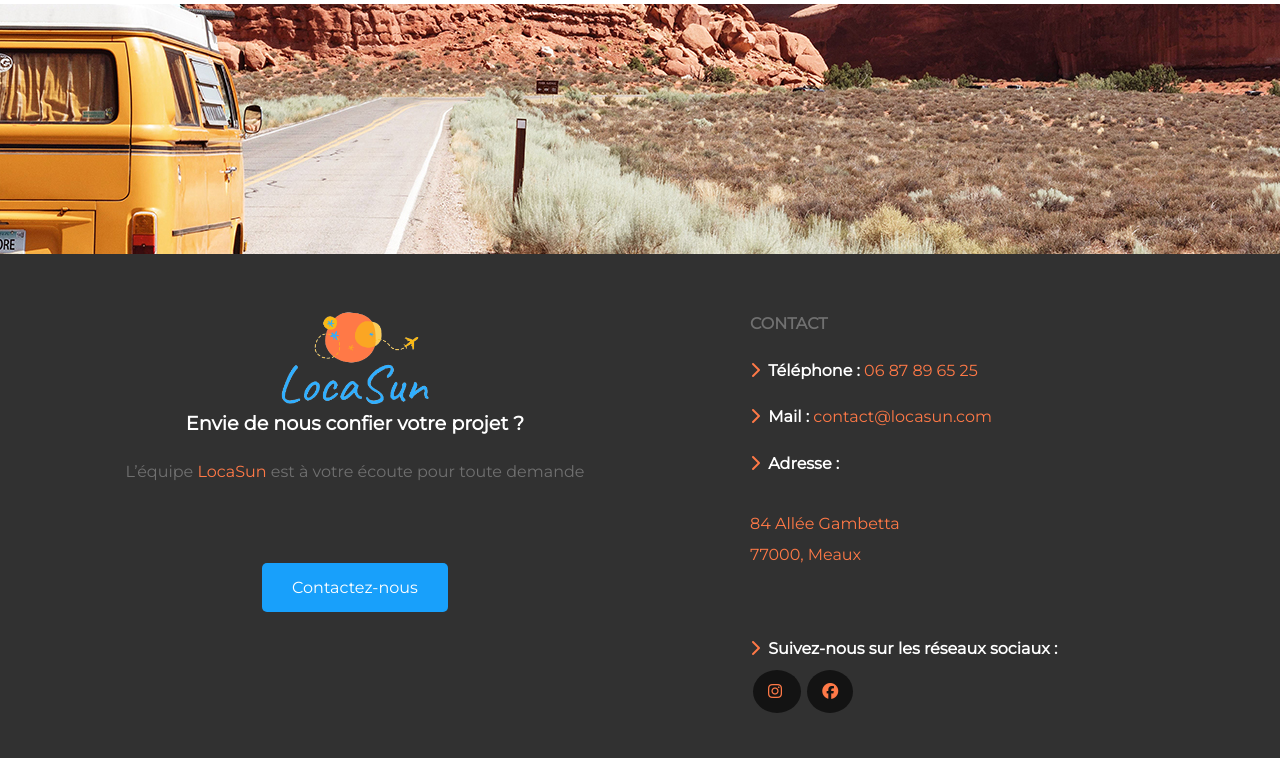
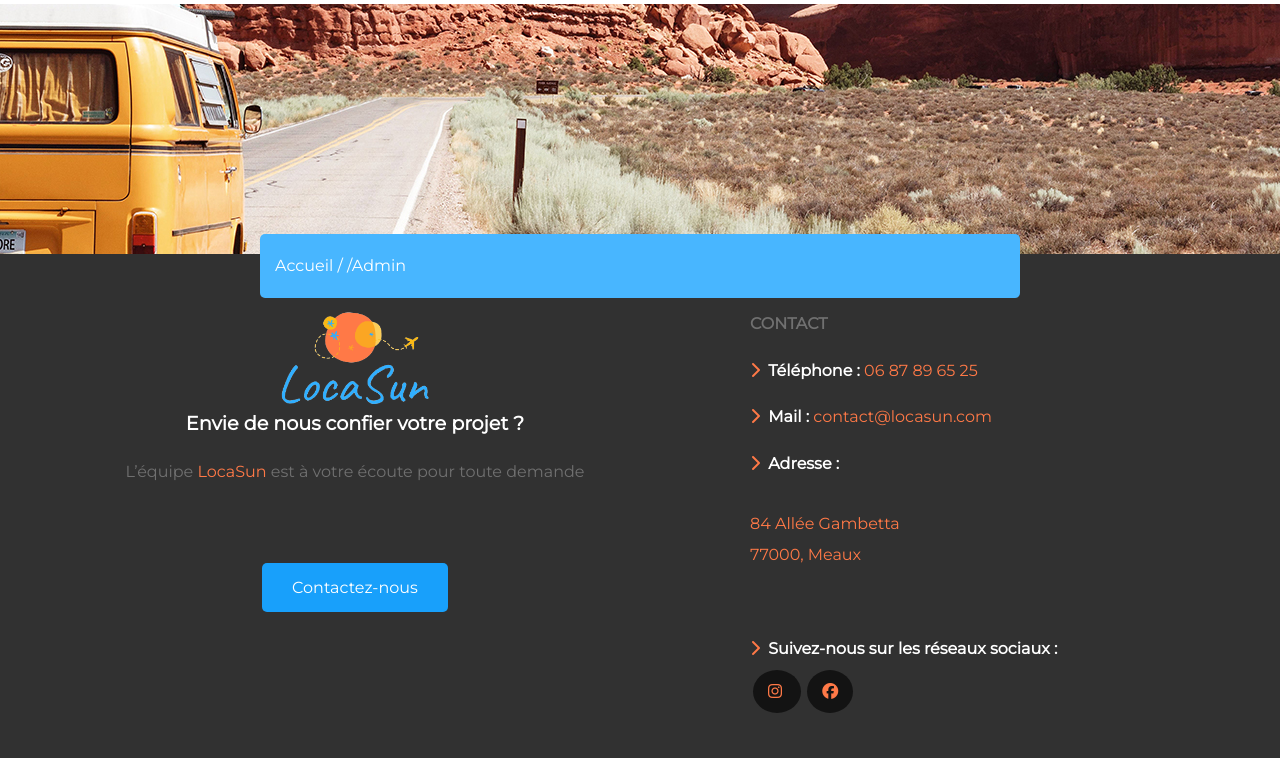
Before and after one commit to erwan933/php-agence-de-voyage, a PHP site: page /admin.php in a window 1280 px wide. Shown: the part 143-901 px from the top of the page. Run offline with PHP 8.4, Linux system fonts and the light colour scheme; some libraries are stand-ins or nearby versions.

Commit message:
breadcrumb

```diff
--- a/landing/breadcrumb.php
+++ b/landing/breadcrumb.php
@@ -2,9 +2,14 @@
     <div class="container " >
          <div class="row">
              <div class="col-md-2"></div>
-             <!--<div class="col-md-8 breadcrumb-bar">
-                 Accueil / <?php echo basename($_SERVER['PHP_SELF']); ?>
-             </div>-->
+             <div class="col-md-8 breadcrumb-bar" style="text-transform: capitalize;">
+                 Accueil / <?php echo substr($_SERVER['PHP_SELF'],0,-4);  ?>
+
+
+
+
+
+             </div>
               <div class="col-md-2"></div>
          </div>
 
```
